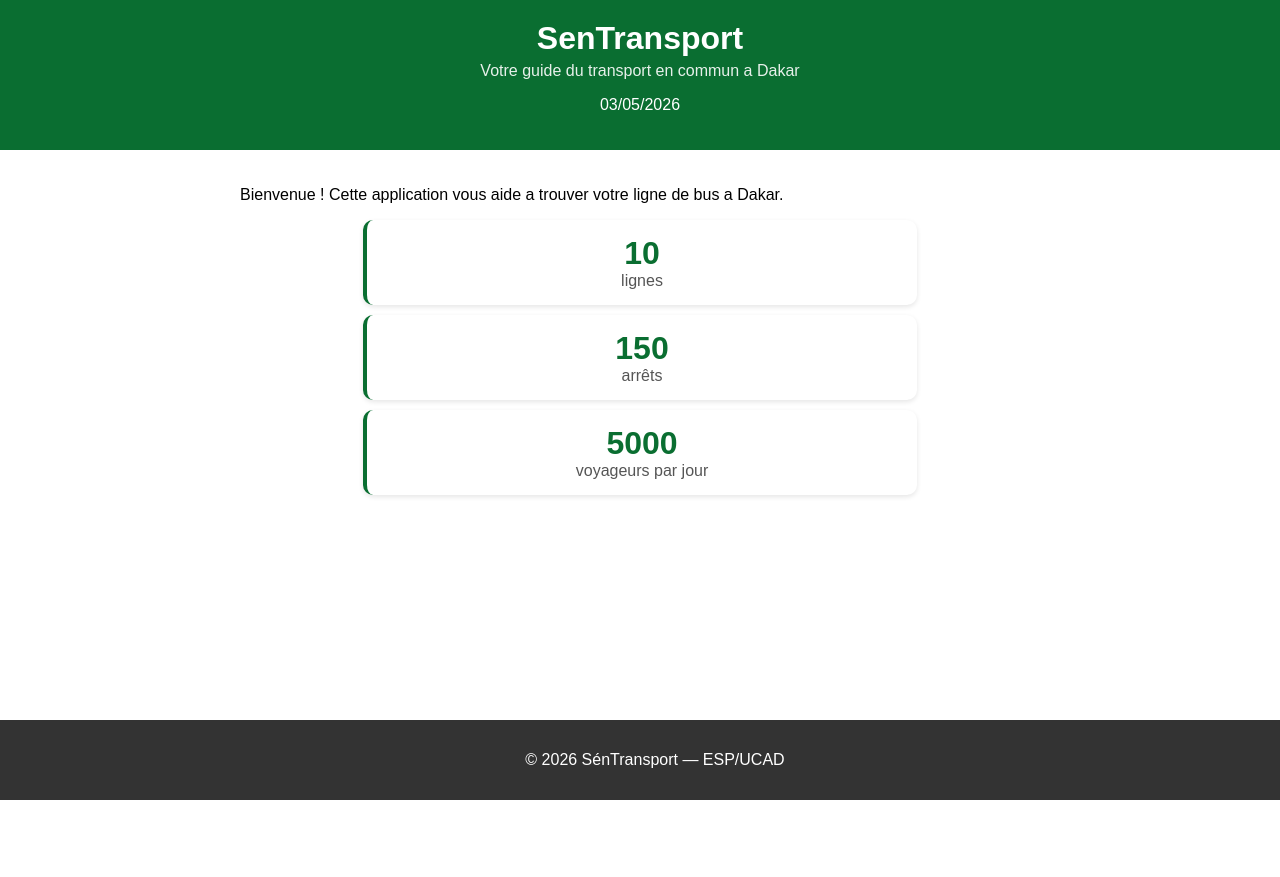
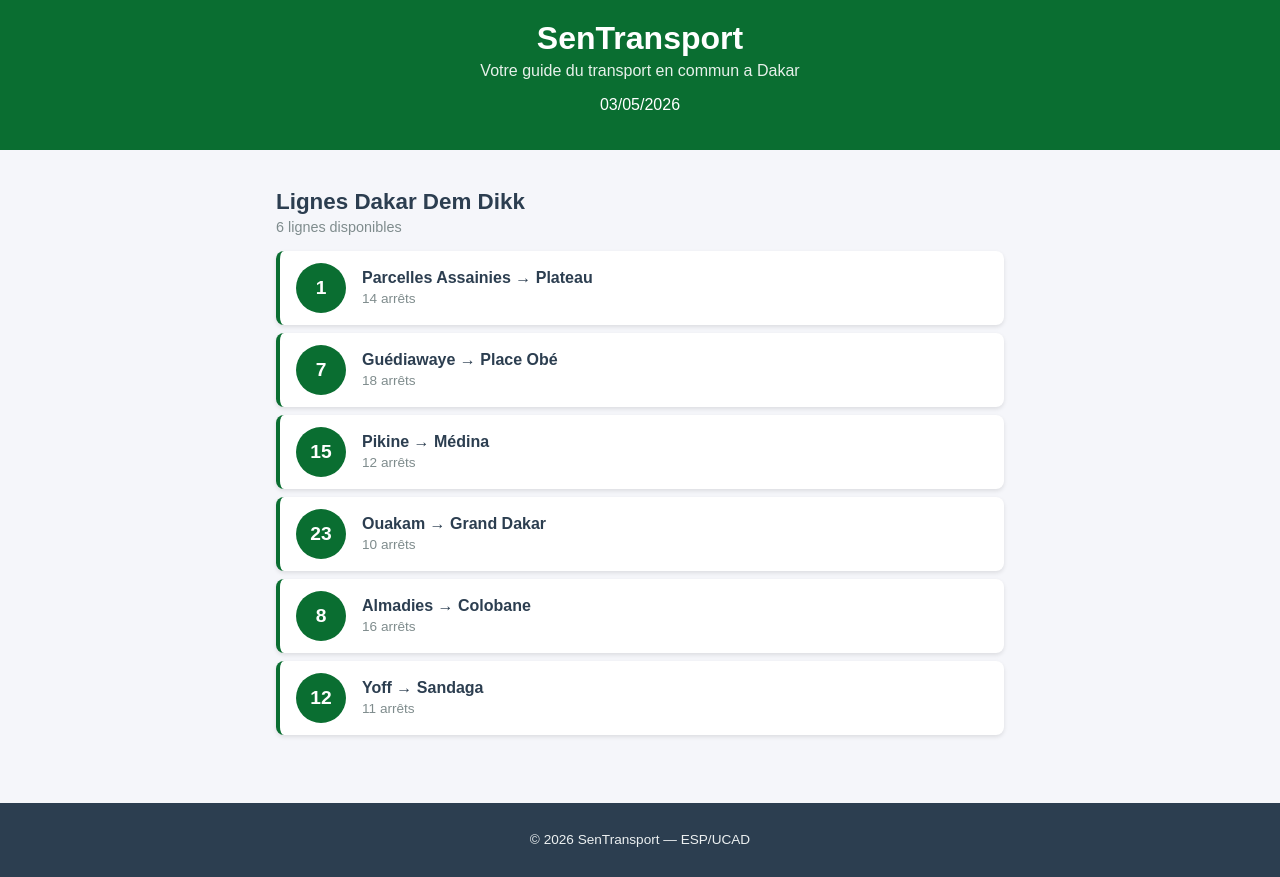
Before and after one commit to VeroS06/sentransport, a React (Create React App) app: page / in a window 1280 px wide. Before the commit the page ends 800 px from the top, so only its background shows below. Built offline with nearby package versions, Linux system fonts and the light colour scheme.

Commit message:
Lab2 : ajout des composants statiques LigneBus et ListeLignes

```diff
--- a/src/App.css
+++ b/src/App.css
@@ -1,10 +1,22 @@
 .App {
   font-family: Arial, sans-serif;
   min-height: 100vh;
+  background-color: #f5f6fa;
+  display: flex;
+  flex-direction: column;
 }
 
 .contenu {
   padding: 20px;
   max-width: 800px;
   margin: 0 auto;
+  width: 100%;
+  box-sizing: border-box;
+  flex: 1;
 }
+
+@media (max-width: 600px) {
+  .contenu {
+    padding: 12px;
+  }
+}
--- a/src/App.js
+++ b/src/App.js
@@ -1,18 +1,23 @@
 import './App.css';
 import Header from './Header';
+import ListeLignes from './ListeLignes';
 import Footer from './Footer';
-import { Statistique1, Statistique2, Statistique3 } from './Statistique';
 
 function App() {
+  const lignes = [
+    { id: 1, numero: "1",  depart: "Parcelles Assainies", arrivee: "Plateau",     arrets: 14 },
+    { id: 2, numero: "7",  depart: "Guédiawaye",          arrivee: "Place Obé",   arrets: 18 },
+    { id: 3, numero: "15", depart: "Pikine",              arrivee: "Médina",      arrets: 12 },
+    { id: 4, numero: "23", depart: "Ouakam",              arrivee: "Grand Dakar", arrets: 10 },
+    { id: 5, numero: "8",  depart: "Almadies",            arrivee: "Colobane",    arrets: 16 },
+    { id: 6, numero: "12", depart: "Yoff",                arrivee: "Sandaga",     arrets: 11 },
+  ];
+
   return (
     <div className="App">
       <Header />
       <main className="contenu">
-        <p>Bienvenue ! Cette application vous aide a trouver
-        votre ligne de bus a Dakar.</p>
-        <Statistique1 />
-        <Statistique2 />
-        <Statistique3 />
+        <ListeLignes lignes={lignes} />
       </main>
       <Footer />
     </div>
--- a/src/Footer.css
+++ b/src/Footer.css
@@ -1,9 +1,8 @@
 .footer {
-  background-color: #333;
-  color: white;
+  background-color: #2c3e50;
+  color: #ecf0f1;
   text-align: center;
-  padding: 15px;
-  position: fixed;
-  bottom: 0;
-  width: 100%;
+  padding: 16px;
+  margin-top: 40px;
+  font-size: 0.85rem;
 }
--- a/src/Footer.js
+++ b/src/Footer.js
@@ -3,7 +3,7 @@ import './Footer.css';
 function Footer() {
   return (
     <footer className="footer">
-      <p>© 2026 SénTransport — ESP/UCAD</p>
+      <p>© 2026 SenTransport — ESP/UCAD</p>
     </footer>
   );
 }
--- /dev/null
+++ b/src/LigneBus.css
@@ -0,0 +1,49 @@
+.ligne-bus {
+  display: flex;
+  align-items: center;
+  padding: 12px 16px;
+  margin: 8px 0;
+  background-color: #ffffff;
+  border-radius: 8px;
+  border-left: 4px solid #0a6e31;
+  box-shadow: 0 2px 4px rgba(0, 0, 0, 0.1);
+  cursor: pointer;
+  transition: transform 0.2s, box-shadow 0.2s;
+}
+
+.ligne-bus:hover {
+  transform: translateX(4px);
+  box-shadow: 0 4px 8px rgba(0, 0, 0, 0.15);
+}
+
+.ligne-numero {
+  background-color: #0a6e31;
+  color: white;
+  font-weight: bold;
+  font-size: 1.2rem;
+  width: 50px;
+  height: 50px;
+  border-radius: 50%;
+  display: flex;
+  align-items: center;
+  justify-content: center;
+  margin-right: 16px;
+  flex-shrink: 0;
+}
+
+.ligne-info {
+  display: flex;
+  flex-direction: column;
+}
+
+.ligne-trajet {
+  font-size: 1rem;
+  font-weight: 600;
+  color: #2c3e50;
+}
+
+.ligne-arrets {
+  font-size: 0.85rem;
+  color: #7f8c8d;
+  margin-top: 4px;
+}
--- /dev/null
+++ b/src/LigneBus.js
@@ -0,0 +1,17 @@
+import './LigneBus.css';
+
+function LigneBus({ numero, depart, arrivee, arrets }) {
+  return (
+    <div className="ligne-bus">
+      <div className="ligne-numero">{numero}</div>
+      <div className="ligne-info">
+        <span className="ligne-trajet">
+          {depart} → {arrivee}
+        </span>
+        <span className="ligne-arrets">{arrets} arrêts</span>
+      </div>
+    </div>
+  );
+}
+
+export default LigneBus;
--- /dev/null
+++ b/src/ListeLignes.css
@@ -0,0 +1,16 @@
+.liste-lignes {
+  padding: 0 16px;
+}
+
+.liste-titre {
+  color: #2c3e50;
+  font-size: 1.4rem;
+  margin-bottom: 4px;
+}
+
+.liste-description {
+  color: #7f8c8d;
+  font-size: 0.9rem;
+  margin-top: 0;
+  margin-bottom: 16px;
+}
--- /dev/null
+++ b/src/ListeLignes.js
@@ -0,0 +1,24 @@
+import LigneBus from './LigneBus';
+import './ListeLignes.css';
+
+function ListeLignes({ lignes }) {
+  return (
+    <div className="liste-lignes">
+      <h2 className="liste-titre">Lignes Dakar Dem Dikk</h2>
+      <p className="liste-description">
+        {lignes.length} lignes disponibles
+      </p>
+      {lignes.map(ligne => (
+        <LigneBus
+          key={ligne.id}
+          numero={ligne.numero}
+          depart={ligne.depart}
+          arrivee={ligne.arrivee}
+          arrets={ligne.arrets}
+        />
+      ))}
+    </div>
+  );
+}
+
+export default ListeLignes;
```
